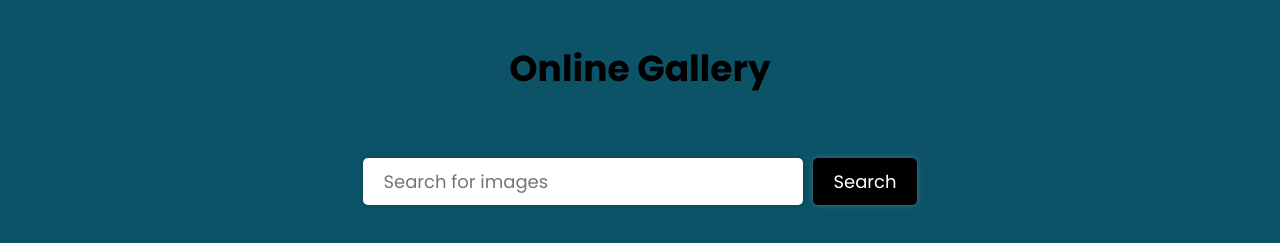
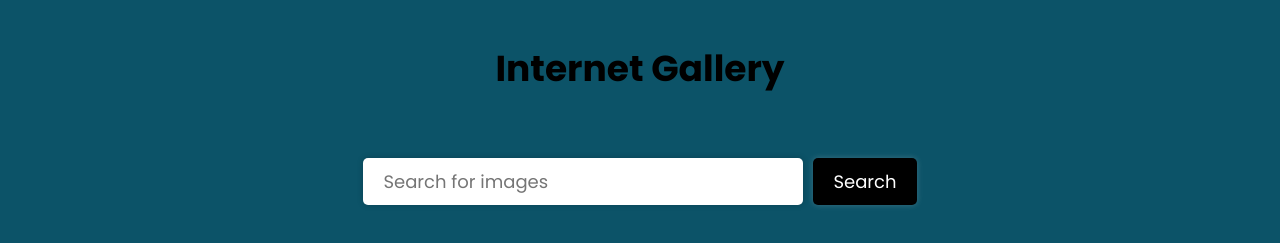
Before and after one commit to UjjwalNayan/Online_Gallery, a plain HTML site: page index.html in a window 1280 px wide. Shown: the top 243 px of the page. Drawn offline with Linux system fonts and the light colour scheme.

Commit message:
Update index.html

```diff
--- a/index.html
+++ b/index.html
@@ -3,12 +3,12 @@
 <head>
     <meta charset="UTF-8">
     <meta name="viewport" content="width=device-width, initial-scale=1.0">
-    <title>Online Gallery</title>
+    <title>Internet Gallery</title>
     <link rel="stylesheet" href="style.css">
 </head>
 <body>
     <h1>
-        Online Gallery
+        Internet Gallery
     </h1>
     <form action="">
         <input type="text" id="search-input" placeholder="Search for images">
```
